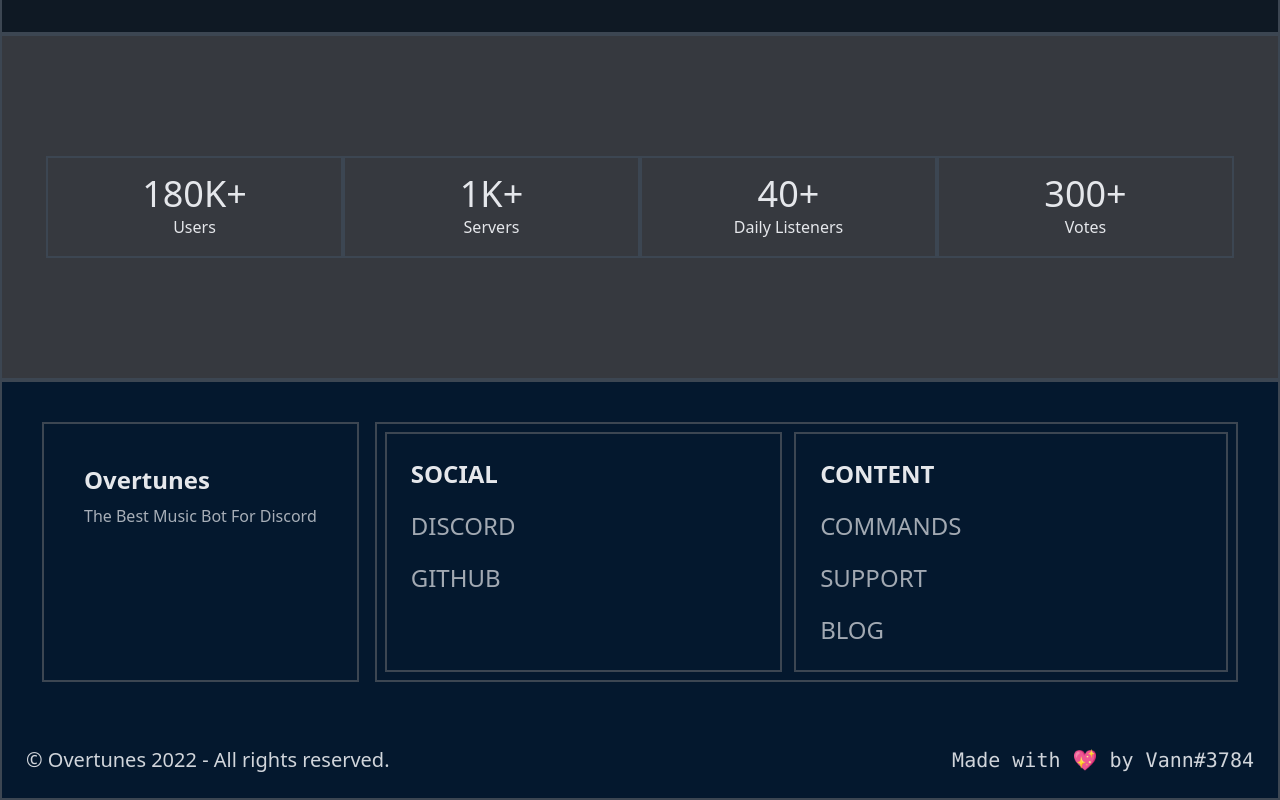
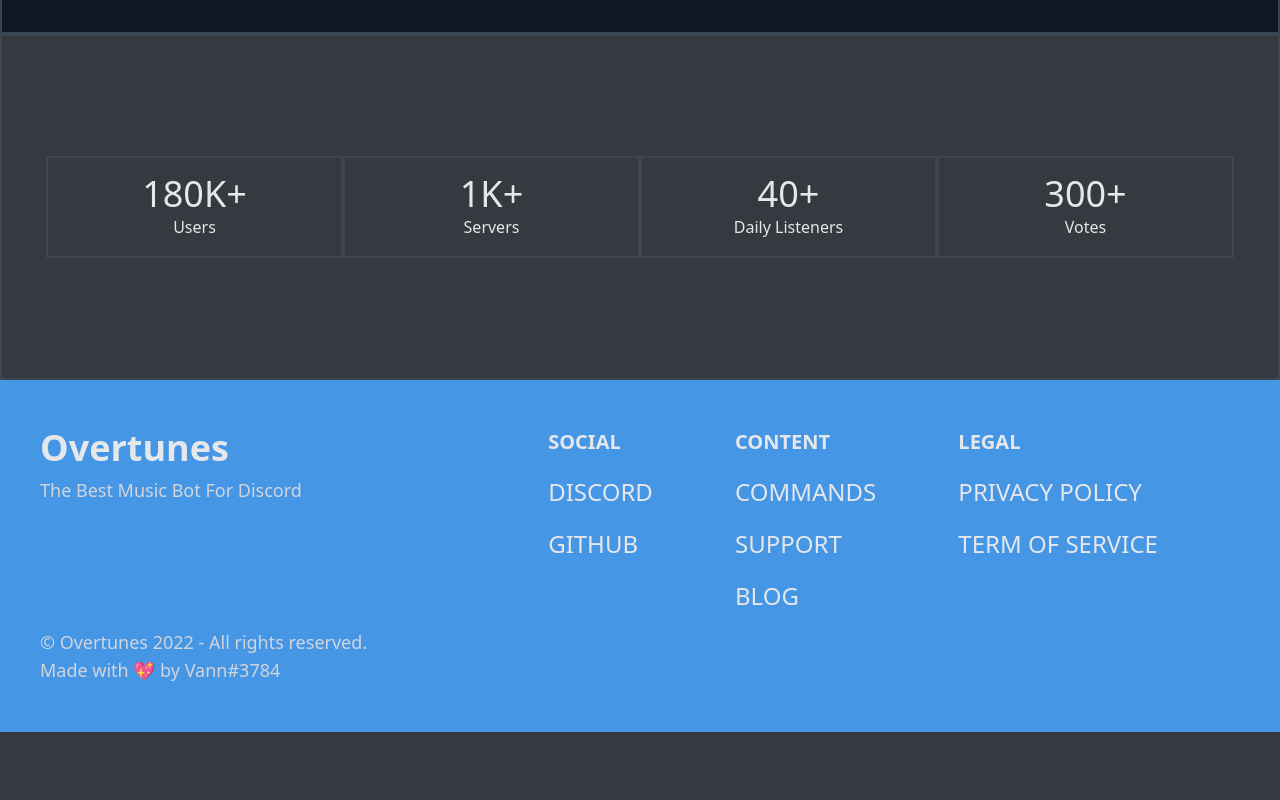
Before and after one commit to overtunes-bot/Overtunes---Website-Next, a Next.js app: page / in a window 1280 px wide. Shown: the part 1787-2587 px from the top of the page. After the commit the page ends 2519 px from the top, so only its background shows below. Built offline with nearby package versions, Linux system fonts and the light colour scheme.

Commit message:
feat: udpate footer

```diff
--- a/components/footer.js
+++ b/components/footer.js
@@ -2,29 +2,36 @@
 
 export default function Footer() {
     return (
-        <footer className='border-[#3C4652] border-2 bg-[#04182E]'>
-            <div className='p-10 flex flex-col md:flex-row gap-4'>
-                <div className='border-[#3C4652] border-2 p-2 md:p-6 lg:p-10'>
-                    <h2 className='text-gray-200 font-bold text-2xl'>Overtunes</h2>
-                    <p className='text-gray-300/80 mt-2'>The Best Music Bot For Discord</p>
-                </div>
-                <div className='border-[#3C4652] uppercase border-2 flex gap-3 p-2 grow md:text-xl lg:text-2xl'>
-                    <div className='border-[#3C4652] border-2 p-2 md:p-6 md:gap-5 flex flex-col gap-2 grow'>
-                        <h3 className='text-gray-200 font-semibold'>Social</h3>
-                        <a href='https://discord.gg/hM8U8cHtwu' rel='noopener noreferrer' target={'_blank'} className='text-gray-200/70 hover:text-gray-200'>Discord</a>
-                        <a href='https://github.com/overtunes-bot' rel='noopener noreferrer' target={'_blank'} className='text-gray-200/70 hover:text-gray-200'>Github</a>
+        <footer className='bg-[#4696e6]'>
+            <div className='py-12 px-10 flex flex-col gap-4 mx-auto'>
+                <div className="flex flex-col gap-y-5 md:flex-row">
+                    <div className='flex-grow'>
+                        <h2 className='text-gray-200 font-bold text-2xl md:text-4xl'>Overtunes</h2>
+                        <p className='text-gray-300 mt-2 md:text-lg'>The Best Music Bot For Discord</p>
                     </div>
-                    <div className='border-[#3C4652] border-2 p-2 md:p-6 md:gap-5 flex flex-col gap-2 grow'>
-                        <h3 className='text-gray-200 font-semibold'>Content</h3>
-                        <Link href={'/commands'} passHref><p className='text-gray-200/70 cursor-pointer hover:text-gray-200'>Commands</p></Link>
-                        <a href='https://discord.gg/hM8U8cHtwu' rel='noopener noreferrer' target={'_blank'} className='text-gray-200/70 hover:text-gray-200'>Support</a>
-                        <Link href={'/blog'} passHref><p className='text-gray-200/70 cursor-pointer hover:text-gray-200'>Blog</p></Link>
+                    <div className='uppercase flex flex-col md:flex-row gap-3 md:gap-0 grow md:text-xl lg:text-2xl'>
+                        <div className='md:gap-5 flex flex-col gap-2 grow'>
+                            <h3 className='text-gray-200 font-bold text-xl'>Social</h3>
+                            <a href='https://discord.gg/hM8U8cHtwu' rel='noopener noreferrer' target={'_blank'} className='text-gray-200 hover:text-gray-200'>Discord</a>
+                            <a href='https://github.com/overtunes-bot' rel='noopener noreferrer' target={'_blank'} className='text-gray-200 hover:text-gray-200'>Github</a>
+                        </div>
+                        <div className='md:gap-5 flex flex-col gap-2 grow'>
+                            <h3 className='text-gray-200 font-bold text-xl'>Content</h3>
+                            <Link href={'/commands'} passHref><p className='text-gray-200 cursor-pointer hover:text-gray-200'>Commands</p></Link>
+                            <a href='https://discord.gg/hM8U8cHtwu' rel='noopener noreferrer' target={'_blank'} className='text-gray-200 hover:text-gray-200'>Support</a>
+                            <Link href={'/blog'} passHref><p className='text-gray-200 cursor-pointer hover:text-gray-200'>Blog</p></Link>
+                        </div>
+                        <div className='md:gap-5 flex flex-col gap-2 grow'>
+                            <h3 className='text-gray-200 font-bold text-xl'>Legal</h3>
+                            <Link href={'/privacy'} passHref><p className='text-gray-200 cursor-pointer hover:text-gray-200'>Privacy Policy</p></Link>
+                            <Link href={'/tos'} passHref><p className='text-gray-200 cursor-pointer hover:text-gray-200'>Term Of Service</p></Link>
+                        </div>
                     </div>
                 </div>
-            </div>
-            <div className='p-2 md:p-6 flex justify-between items-center'>
-                <p className='text-gray-300 text-[10px] md:text-xl'>© Overtunes {new Date().getFullYear()} - All rights reserved.</p>
-                <p className='text-right font-mono text-[12px] md:text-xl text-gray-300'>Made with 💖 by Vann#3784</p>
+                <div className='flex flex-col'>
+                    <p className='text-gray-300 md:text-lg'>© Overtunes {new Date().getFullYear()} - All rights reserved.</p>
+                    <p className='md:text-lg text-gray-300'>Made with 💖 by Vann#3784</p>
+                </div>
             </div>
         </footer>
     )
--- a/pages/_document.js
+++ b/pages/_document.js
@@ -2,7 +2,7 @@
 
 export default function Document() {
     return (
-        <Html>
+        <Html className='scroll-smooth'>
             <Head>
                 <script data-ad-client="ca-pub-9042235887207452" async src="https://pagead2.googlesyndication.com/pagead/js/adsbygoogle.js"></script>
                 <link rel="preconnect" href="https://fonts.googleapis.com" />
```
